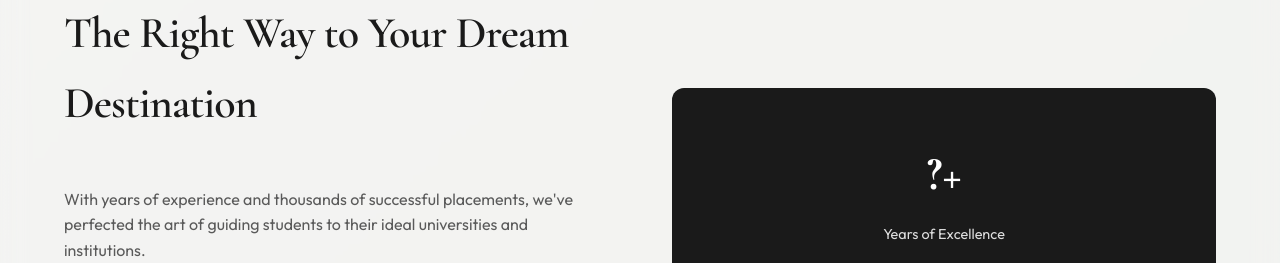
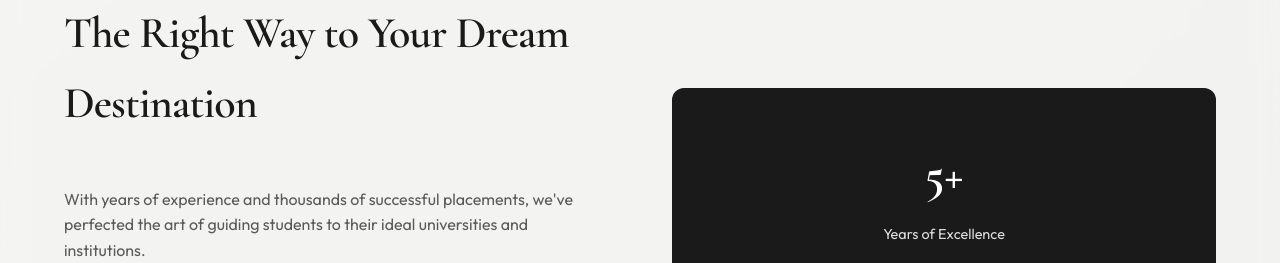
Before and after one commit to madewebs/Rightwayeducaton, a React (Vite) app: page / in a window 1280 px wide. Shown: the part 5080-5343 px from the top of the page. Built offline with nearby package versions, Linux system fonts and the light colour scheme.

Commit message:
style: reduce logo size in header and footer

```diff
--- a/src/components/WhyUs.jsx
+++ b/src/components/WhyUs.jsx
@@ -27,7 +27,7 @@ function WhyUs() {
           </div>
           <div className="why-us-visual">
             <div className="stat-card">
-              <span className="stat-number">?+</span>
+              <span className="stat-number">5+</span>
               <span className="stat-label">Years of Excellence</span>
             </div>
           </div>
--- a/src/index.css
+++ b/src/index.css
@@ -210,7 +210,7 @@ h3 {
 }
 
 .logo-img {
-  height: 60px;
+  height: 48px;
   width: auto;
   object-fit: contain;
   mix-blend-mode: multiply;
@@ -1332,7 +1332,7 @@ h3 {
 }
 
 .footer-logo-img {
-  height: 50px;
+  height: 40px;
   filter: brightness(0) invert(1) drop-shadow(0 4px 12px rgba(255, 255, 255, 0.1));
 }
 
```
